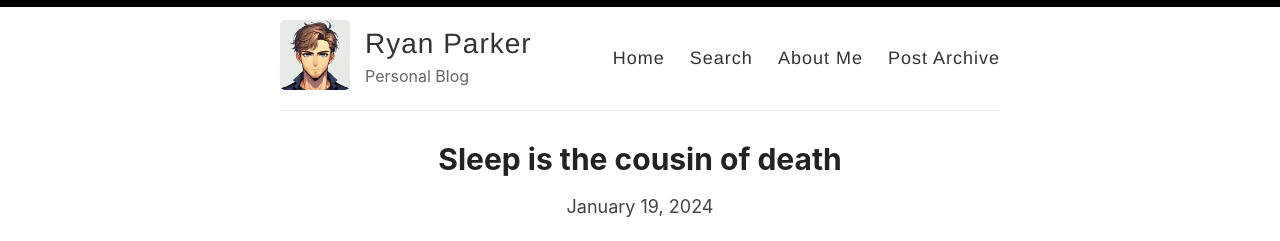
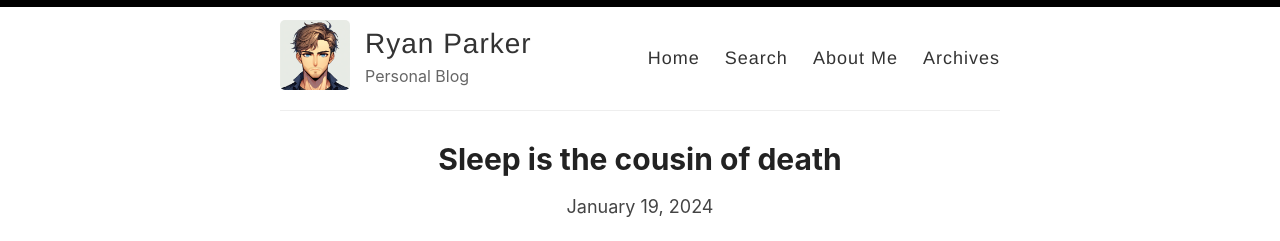
Before and after one commit to ryanparkr/ryanparkr.github.io, a Jekyll site: the page built from index.html, in a window 1280 px wide. Shown: the top 241 px of the page. Built offline with Jekyll 4.4.1, drawn with Linux system fonts in a browser that asks for light colours; the list of posts is cut into pages by our own code.

Commit message:
Update default.html

```diff
--- a/_layouts/default.html
+++ b/_layouts/default.html
@@ -31,7 +31,7 @@
               <a href="{{ site.baseurl }}/">Home</a>
               <a href="{{ site.baseurl }}/search">Search</a>
               <a href="{{ site.baseurl }}/about">About Me</a>
-              <a href="{{ site.baseurl }}/archive">Post Archive</a>
+              <a href="{{ site.baseurl }}/archive">Archives</a>
             </nav>
           </header>
         </div>
```
